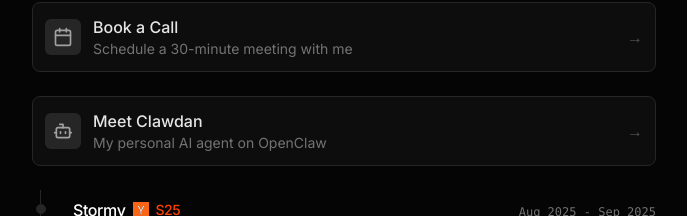
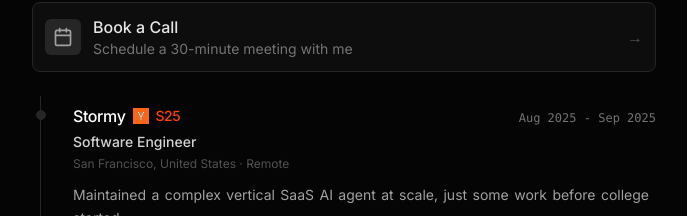
Before and after one commit to keell0renz/visitcard, a Next.js app: page / in a window 1280 px wide. Shown: the part 170-386 px from the top of the page, without its empty margins (296-983 px from the left). Built offline with nearby package versions, Linux system fonts and the light colour scheme.

Commit message:
Remove Clawdan card from homepage

```diff
--- a/src/app/page.tsx
+++ b/src/app/page.tsx
@@ -1,6 +1,5 @@
 import { Hero } from '../components/hero';
 import { BookCall } from '../components/book-call';
-import { AIAgent } from '../components/ai-agent';
 import Experience from '../components/experience';
 import { Footer } from '../components/footer';
 import { experience } from '../config/experience';
@@ -10,7 +9,6 @@ export default function Page() {
     <div className="max-w-2xl mx-auto px-6 pb-20">
       <Hero />
       <BookCall />
-      <AIAgent />
       <Experience experiences={experience} />
       <Footer />
     </div>
```
